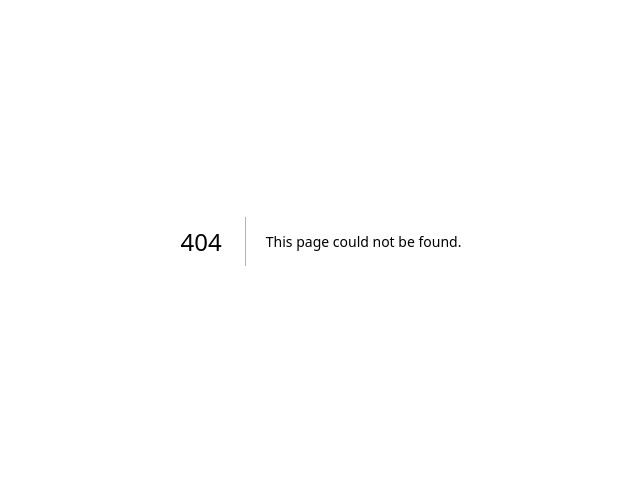
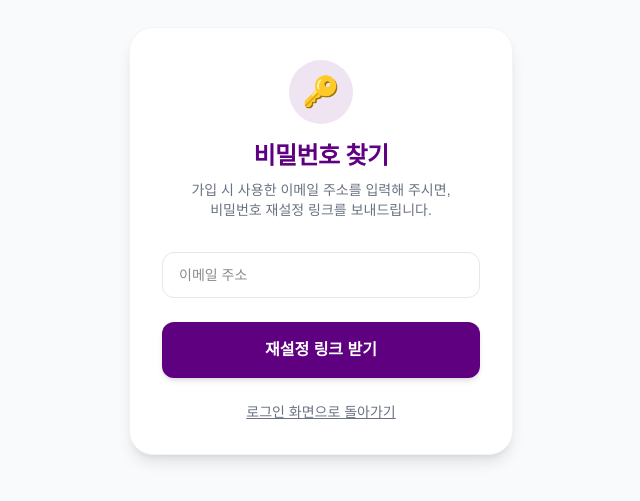
Before and after one commit to hannune-s/nao3, a Next.js app: page /reset-password in a window 1280 px wide. Before the commit this address had no page. Shown: the part 159-660 px from the top of the page, without its empty margins (319-959 px from the left). Built offline with nearby package versions, Linux system fonts and the light colour scheme; no server answers.

Commit message:
feat: add password reset flow with reset-password and update-password pages

```diff
--- a/src/app/login/page.tsx
+++ b/src/app/login/page.tsx
@@ -106,9 +106,15 @@ export default function AdminRouterPage() {
           로그인
         </button>
 
-        <Link href="/register" className="mt-6 text-sm text-gray-500 underline hover:text-[#5F0080]">
-          NAO3가 처음이신가요? 가입하기
-        </Link>
+        <div className="mt-6 flex items-center justify-center gap-4 text-sm text-gray-500">
+          <Link href="/register" className="hover:text-[#5F0080] hover:underline">
+            회원가입
+          </Link>
+          <span className="text-gray-300">|</span>
+          <Link href="/reset-password" className="hover:text-[#5F0080] hover:underline">
+            비밀번호 찾기
+          </Link>
+        </div>
       </form>
     </div>
   );
--- /dev/null
+++ b/src/app/reset-password/page.tsx
@@ -0,0 +1,76 @@
+"use client";
+
+import { useState } from 'react';
+import { supabase } from '@/lib/supabase';
+import Link from 'next/link';
+
+export default function ResetPasswordPage() {
+  const [email, setEmail] = useState('');
+  const [loading, setLoading] = useState(false);
+  const [isSent, setIsSent] = useState(false);
+
+  const handleResetPassword = async (e: React.FormEvent) => {
+    e.preventDefault();
+    setLoading(true);
+
+    const { error } = await supabase.auth.resetPasswordForEmail(email, {
+      redirectTo: `${window.location.origin}/update-password`,
+    });
+
+    if (error) {
+      alert('비밀번호 재설정 링크 발송에 실패했습니다: ' + error.message);
+      setLoading(false);
+    } else {
+      setIsSent(true);
+      setLoading(false);
+    }
+  };
+
+  return (
+    <div className="min-h-screen bg-gray-50 flex flex-col items-center justify-center p-4">
+      <div className="bg-white p-8 rounded-3xl shadow-lg border border-gray-100 w-full max-w-sm flex flex-col items-center">
+        <div className="w-16 h-16 bg-[#5F0080]/10 rounded-full flex items-center justify-center mb-4">
+          <span className="text-3xl">🔑</span>
+        </div>
+        <h2 className="text-2xl font-black text-[#5F0080] mb-2 tracking-tight">비밀번호 찾기</h2>
+
+        {!isSent ? (
+          <>
+            <p className="text-sm text-gray-500 mb-8 text-center break-keep">
+              가입 시 사용한 이메일 주소를 입력해 주시면,<br/>비밀번호 재설정 링크를 보내드립니다.
+            </p>
+            <form onSubmit={handleResetPassword} className="w-full">
+              <input
+                type="email" required placeholder="이메일 주소"
+                value={email} onChange={e => setEmail(e.target.value)}
+                className="w-full mb-6 border border-gray-200 rounded-xl px-4 py-3 text-sm focus:outline-none focus:ring-2 focus:ring-[#5F0080]"
+              />
+              <button
+                type="submit" disabled={loading}
+                className="w-full py-4 bg-[#5F0080] hover:bg-purple-900 disabled:bg-purple-300 text-white font-bold rounded-xl transition-colors shadow-md"
+              >
+                {loading ? '발송 중...' : '재설정 링크 받기'}
+              </button>
+            </form>
+          </>
+        ) : (
+          <>
+            <p className="text-sm text-gray-700 mb-8 text-center font-medium bg-purple-50 p-4 rounded-xl border border-purple-100">
+              해당 이메일로 비밀번호 재설정 링크가 발송되었습니다.<br/><br/>
+              메일함(또는 스팸메일함)을 확인해 주세요.
+            </p>
+            <Link href="/login" className="w-full py-4 bg-[#5F0080] hover:bg-purple-900 text-white font-bold rounded-xl transition-colors shadow-md text-center block">
+              로그인 화면으로 돌아가기
+            </Link>
+          </>
+        )}
+
+        {!isSent && (
+          <Link href="/login" className="mt-6 text-sm text-gray-500 underline hover:text-[#5F0080]">
+            로그인 화면으로 돌아가기
+          </Link>
+        )}
+      </div>
+    </div>
+  );
+}
--- /dev/null
+++ b/src/app/update-password/page.tsx
@@ -0,0 +1,94 @@
+"use client";
+
+import { useEffect, useState } from 'react';
+import { supabase } from '@/lib/supabase';
+import { useRouter } from 'next/navigation';
+
+export default function UpdatePasswordPage() {
+  const router = useRouter();
+  const [newPassword, setNewPassword] = useState('');
+  const [confirmPassword, setConfirmPassword] = useState('');
+  const [loading, setLoading] = useState(false);
+  const [errorMsg, setErrorMsg] = useState('');
+
+  useEffect(() => {
+    // Check if the user has an active session (Supabase handles the #access_token in URL automatically)
+    const checkSession = async () => {
+      const { data: { session } } = await supabase.auth.getSession();
+      if (!session) {
+        // Not authenticated, redirect to login
+        router.push('/login');
+      }
+    };
+    checkSession();
+  }, [router]);
+
+  const handleUpdatePassword = async (e: React.FormEvent) => {
+    e.preventDefault();
+    setErrorMsg('');
+
+    if (newPassword !== confirmPassword) {
+      setErrorMsg('비밀번호가 일치하지 않습니다.');
+      return;
+    }
+
+    if (newPassword.length < 6) {
+      setErrorMsg('비밀번호는 최소 6자리 이상이어야 합니다.');
+      return;
+    }
+
+    setLoading(true);
+
+    const { error } = await supabase.auth.updateUser({
+      password: newPassword
+    });
+
+    if (error) {
+      setErrorMsg('비밀번호 변경 실패: ' + error.message);
+      setLoading(false);
+    } else {
+      alert('비밀번호가 성공적으로 변경되었습니다. 다시 로그인해 주세요.');
+      await supabase.auth.signOut(); // Sign out to force re-login with new password
+      router.push('/login');
+    }
+  };
+
+  return (
+    <div className="min-h-screen bg-gray-50 flex flex-col items-center justify-center p-4">
+      <div className="bg-white p-8 rounded-3xl shadow-lg border border-gray-100 w-full max-w-sm flex flex-col items-center">
+        <div className="w-16 h-16 bg-[#5F0080]/10 rounded-full flex items-center justify-center mb-4">
+          <span className="text-3xl">🔒</span>
+        </div>
+        <h2 className="text-2xl font-black text-[#5F0080] mb-2 tracking-tight">새 비밀번호 설정</h2>
+        <p className="text-sm text-gray-500 mb-8 text-center break-keep">
+          새롭게 사용할 비밀번호를 입력해 주세요.
+        </p>
+
+        <form onSubmit={handleUpdatePassword} className="w-full">
+          <div className="flex flex-col gap-3 mb-6">
+            <input
+              type="password" required placeholder="새 비밀번호 (6자리 이상)"
+              value={newPassword} onChange={e => setNewPassword(e.target.value)}
+              className="w-full border border-gray-200 rounded-xl px-4 py-3 text-sm focus:outline-none focus:ring-2 focus:ring-[#5F0080]"
+            />
+            <input
+              type="password" required placeholder="새 비밀번호 확인"
+              value={confirmPassword} onChange={e => setConfirmPassword(e.target.value)}
+              className="w-full border border-gray-200 rounded-xl px-4 py-3 text-sm focus:outline-none focus:ring-2 focus:ring-[#5F0080]"
+            />
+            {errorMsg && (
+              <p className="text-red-500 text-xs font-bold px-1">{errorMsg}</p>
+            )}
+          </div>
+
+          <button
+            type="submit" disabled={loading}
+            className="w-full py-4 bg-[#5F0080] hover:bg-purple-900 disabled:bg-purple-300 text-white font-bold rounded-xl transition-colors shadow-md"
+          >
+            {loading ? '변경 중...' : '비밀번호 변경하기'}
+          </button>
+        </form>
+      </div>
+    </div>
+  );
+}
```
